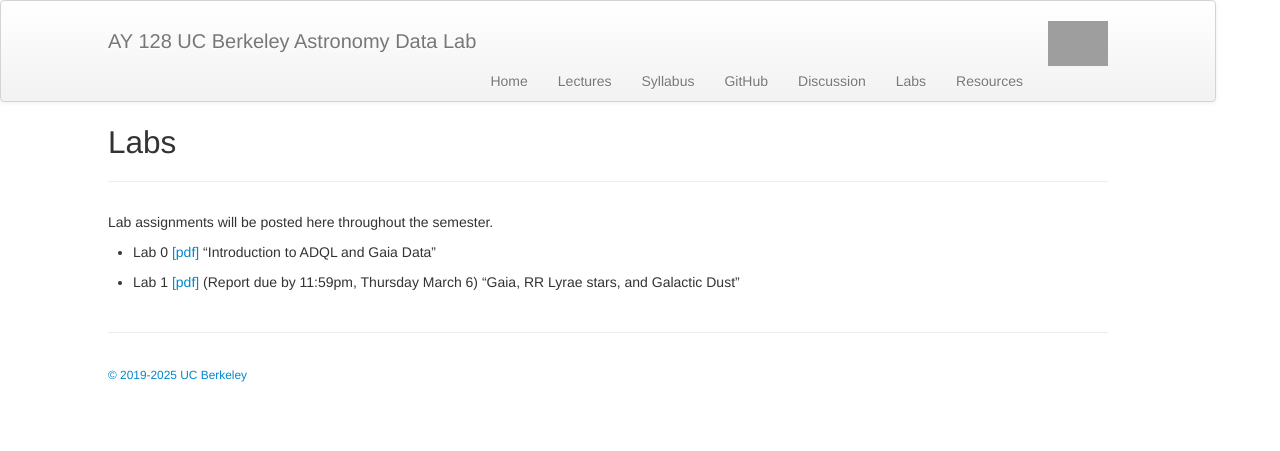
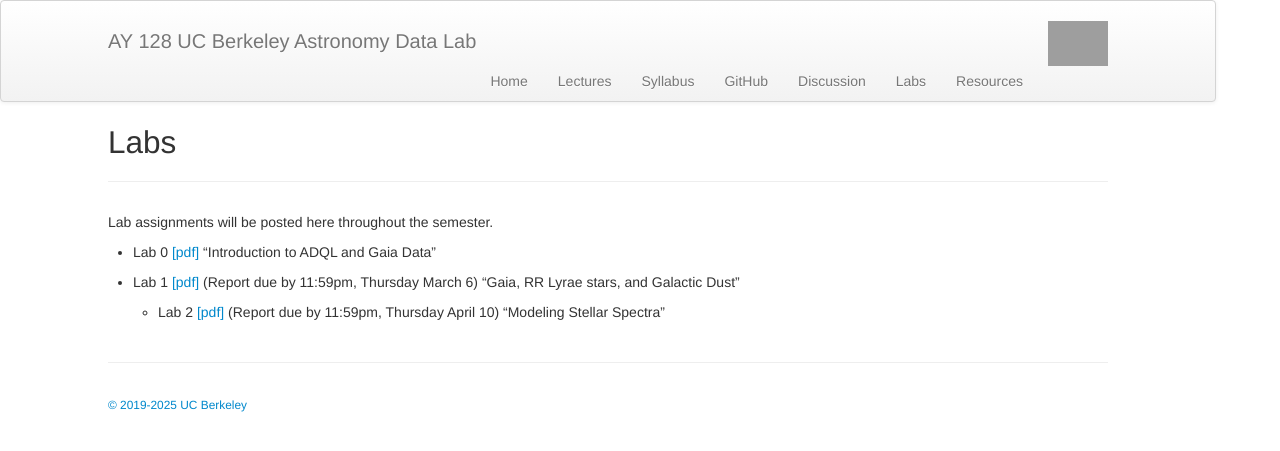
Before and after one commit to ucb-datalab/ucb-datalab.github.io, a Jekyll site: the page built from pages/labs.md, in a window 1280 px wide. Shown: the top 451 px of the page. Built offline with Jekyll 4.4.1, drawn with Linux system fonts in a browser that asks for light colours; grey boxes are pictures that could not be loaded.

Commit message:
Lab 2 updates

```diff
--- a/pages/labs.md
+++ b/pages/labs.md
@@ -13,6 +13,10 @@ Lab assignments will be posted here throughout the semester.
 - Lab 1
   [[pdf]](https://github.com/ucb-datalab/course_materials_sp2025/blob/main/labs/AY128_256_Lab1_rrlyrae_dust_spring2025.pdf)
   (Report due by 11:59pm, Thursday March 6) "Gaia, RR Lyrae stars, and Galactic Dust"
+
+  - Lab 2
+  [[pdf]](https://github.com/ucb-datalab/course_materials_sp2025/blob/main/labs/AY128_256_Lab2_apogee_spectra_spring2025.pdf)
+  (Report due by 11:59pm, Thursday April 10) "Modeling Stellar Spectra"
 
 
 <!--    - Lab 1 Checkpoint 1 is due by midnight, 2/13, and will be discussed in class on Thurs, 2/15.
```
Also changed, not shown: index.md (+1 -0 lines).
